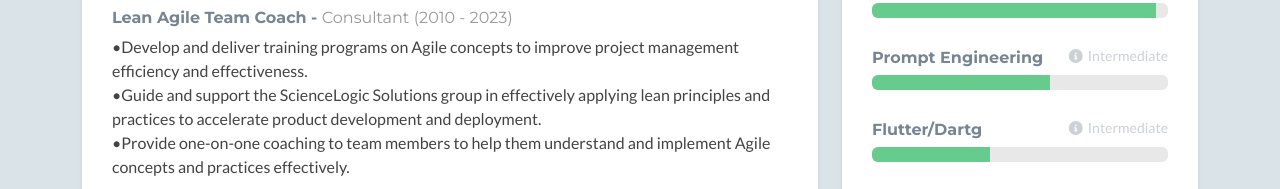
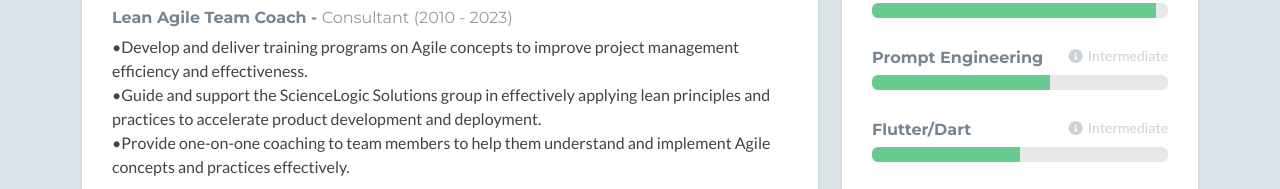
Before and after one commit to JonnyBir/JonnyBir.github.io, a plain HTML site: page index.html in a window 1280 px wide. Shown: the part 820-1009 px from the top of the page. Drawn offline with nearby package versions, Linux system fonts and the light colour scheme; no server answers; a script that the page names is missing; some icons are missing.

Commit message:
Update index.html

```diff
--- a/index.html
+++ b/index.html
@@ -201,9 +201,9 @@
                                 </div><!--//item-->
 
 				<div class="item">
-                                    <h3 class="level-title">Flutter/Dartg<span class="level-label" data-bs-toggle="tooltip" data-bs-placement="left" title="Prompt Engineering for ChatGPT and LLM training"><i class="fas fa-info-circle"></i>Intermediate</span></h3>
+                                    <h3 class="level-title">Flutter/Dart<span class="level-label" data-bs-toggle="tooltip" data-bs-placement="left" title="Prompt Engineering for ChatGPT and LLM training"><i class="fas fa-info-circle"></i>Intermediate</span></h3>
                                     <div class="level-bar progress">
-                                        <div class="progress-bar level-bar-inner" role="progressbar" style="width: 40%" aria-valuenow="93"  aria-valuemin="0" aria-valuemax="96"></div>
+                                        <div class="progress-bar level-bar-inner" role="progressbar" style="width: 50%" aria-valuenow="93"  aria-valuemin="0" aria-valuemax="96"></div>
                                     </div><!--//level-bar-->
                                 </div><!--//item-->
 
```
